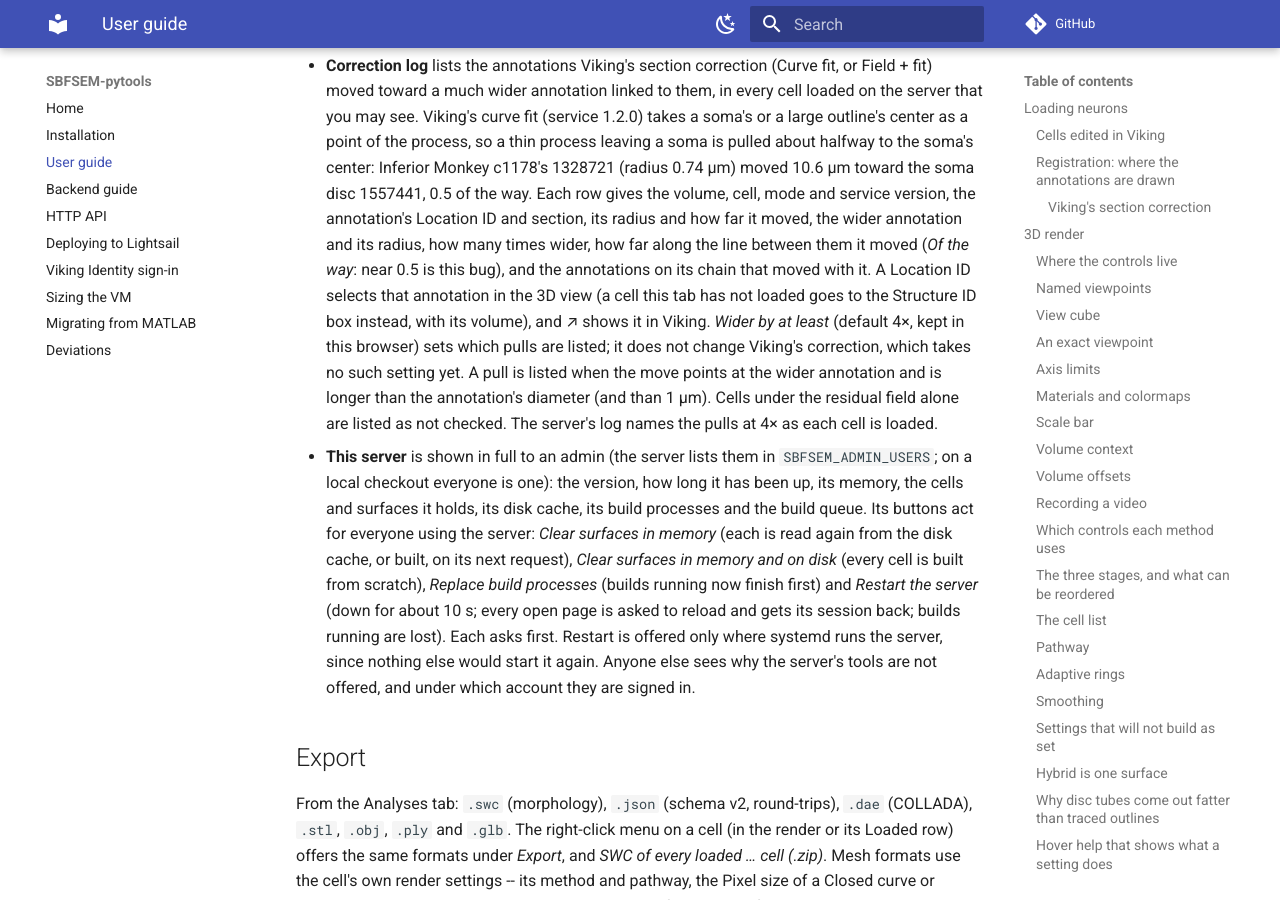
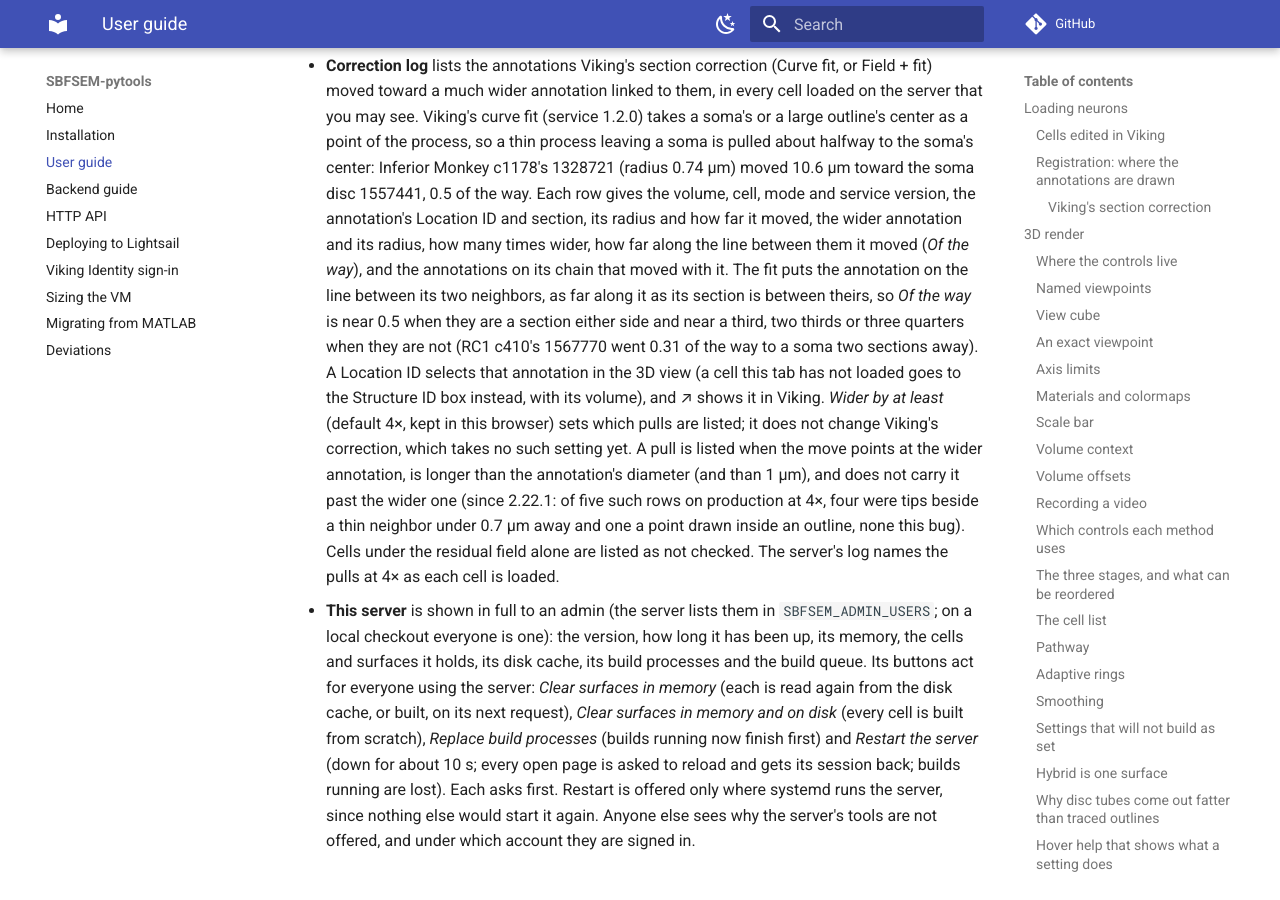
Before and after one commit to jameskuch/wired-em, an MkDocs documentation site: the page built from docs/user-guide.md, in a window 1280 px wide and 900 px high, scrolled down 82566 px. Built offline with MkDocs 1.6.1 and Material for MkDocs 9.7.7, drawn with Linux system fonts in a browser that asks for light colours; comment, search, counter and statistics services are not loaded.

Commit message:
Release 2.22.1: the Correction log leaves out annotations that moved past the wider one
Published from 17f59ee.

```diff
--- a/docs/user-guide.md
+++ b/docs/user-guide.md
@@ -3406,14 +3406,19 @@ looks wrong rather than for the work itself.
   moved 10.6 µm toward the soma disc 1557441, 0.5 of the way. Each row gives the
   volume, cell, mode and service version, the annotation's Location ID and section, its
   radius and how far it moved, the wider annotation and its radius, how many times wider,
-  how far along the line between them it moved (*Of the way*: near 0.5 is this bug), and
-  the annotations on its chain that moved with it. A Location ID selects that annotation in
-  the 3D view (a cell this tab has not loaded goes to the Structure ID box instead, with its
-  volume), and ↗ shows it in Viking. *Wider by at least* (default 4×, kept in this browser)
+  how far along the line between them it moved (*Of the way*), and the annotations on its
+  chain that moved with it. The fit puts the annotation on the line between its two
+  neighbors, as far along it as its section is between theirs, so *Of the way* is near 0.5
+  when they are a section either side and near a third, two thirds or three quarters when
+  they are not (RC1 c410's 1567770 went 0.31 of the way to a soma two sections away). A
+  Location ID selects that annotation in the 3D view (a cell this tab has not loaded goes
+  to the Structure ID box instead, with its volume), and ↗ shows it in Viking. *Wider by at least* (default 4×, kept in this browser)
   sets which pulls are listed; it does not change Viking's correction, which takes no such
-  setting yet. A pull is listed when the move points at the wider annotation and is longer
-  than the annotation's diameter (and than 1 µm). Cells under the residual field alone
-  are listed as not checked. The server's log names the pulls at 4× as each cell is loaded.
+  setting yet. A pull is listed when the move points at the wider annotation, is longer
+  than the annotation's diameter (and than 1 µm), and does not carry it past the wider one
+  (since 2.22.1: of five such rows on production at 4×, four were tips beside a thin
+  neighbor under 0.7 µm away and one a point drawn inside an outline, none this bug).
+  Cells under the residual field alone are listed as not checked. The server's log names the pulls at 4× as each cell is loaded.
 - **This server** is shown in full to an admin (the server lists them in
   `SBFSEM_ADMIN_USERS`; on a local checkout everyone is one): the version, how long it
   has been up, its memory, the cells and surfaces it holds, its disk cache, its build
--- a/pyproject.toml
+++ b/pyproject.toml
@@ -4,7 +4,7 @@ build-backend = "setuptools.build_meta"
 
 [project]
 name = "sbfsem-pytools"
-version = "2.22.0"
+version = "2.22.1"
 description = "Python port of SBFSEM-tools: serial block-face EM connectomics analysis and rendering"
 readme = "README.md"
 requires-python = ">=3.11"
--- a/src/sbfsem/__init__.py
+++ b/src/sbfsem/__init__.py
@@ -13,7 +13,7 @@ Typical use::
 
 from __future__ import annotations
 
-__version__ = "2.22.0"
+__version__ = "2.22.1"
 
 from .core.structure import Neuron, Structure
 from .core.transforms import Transforms, viking2micron
--- a/src/sbfsem_web/static/js/settings.js
+++ b/src/sbfsem_web/static/js/settings.js
@@ -403,7 +403,9 @@ export class SettingsPanel {
       el('p', { class: 'settings-text', text: 'Annotations Viking’s section correction (Curve fit, or Field + fit) '
         + 'moved toward a much wider annotation linked to them, in the cells loaded on this server that you may see. '
         + 'Viking’s curve fit takes a soma’s or a large outline’s center as a point of the process, so a thin process '
-        + 'leaving it is pulled about halfway to that center: “of the way” near 0.5 is that bug. '
+        + 'leaving it is pulled toward that center: halfway when its neighbors are a section either side, '
+        + 'a third, two thirds or three quarters of the way when they are not. An annotation that moved past '
+        + 'the wider one (more than 1 of the way) is not this bug and is not listed. '
         + 'A row selects its annotation in the 3D view; ↗ shows it in Viking.' }),
       el('div', { class: 'row settings-actions' }, [
         el('label', { for: 'correction-log-ratio', text: 'Wider by at least' }),
```
Also changed, not shown: CHANGELOG.md (+8 -0 lines), docs/api.md (+1 -1 lines), docs/backend.md (+11 -2 lines), 3 other files.
